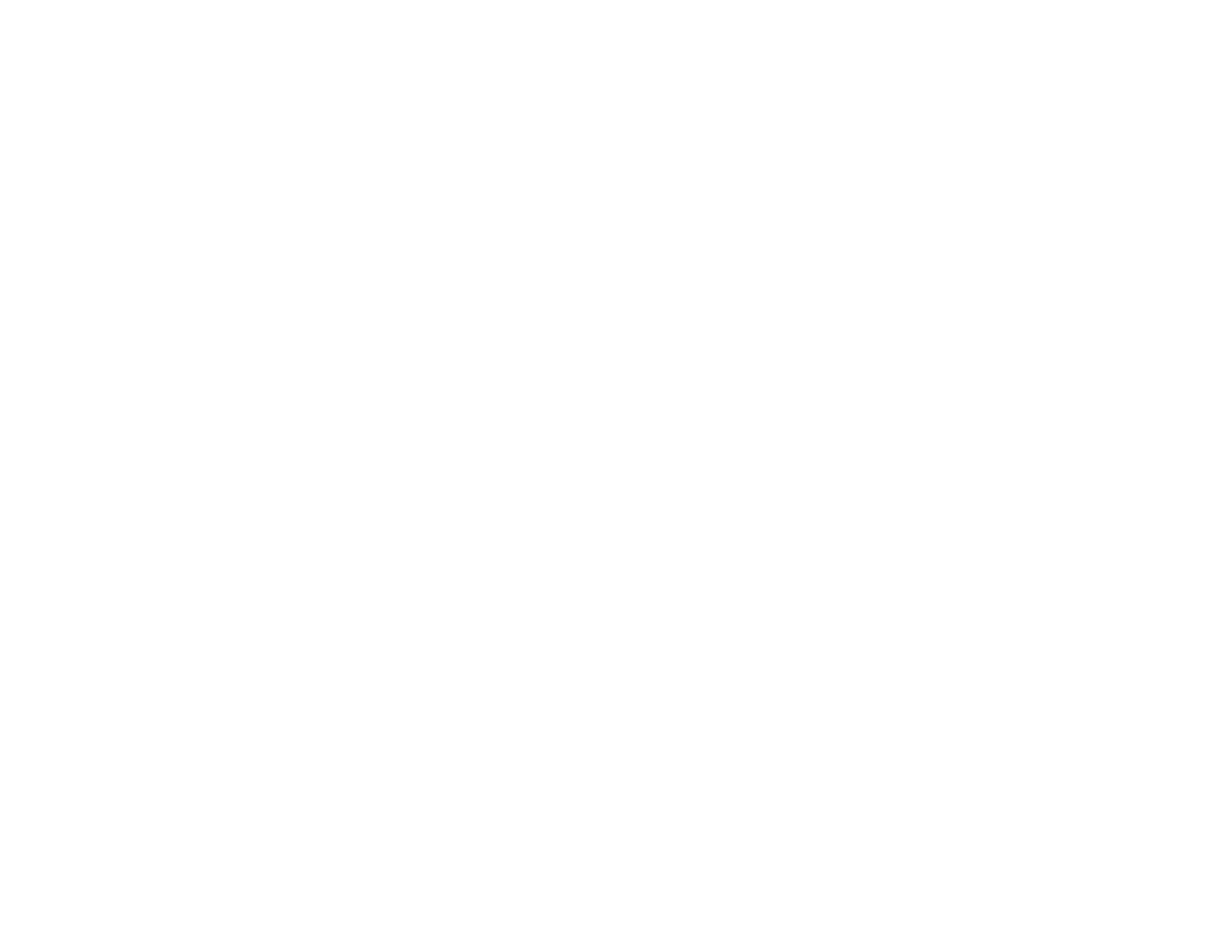
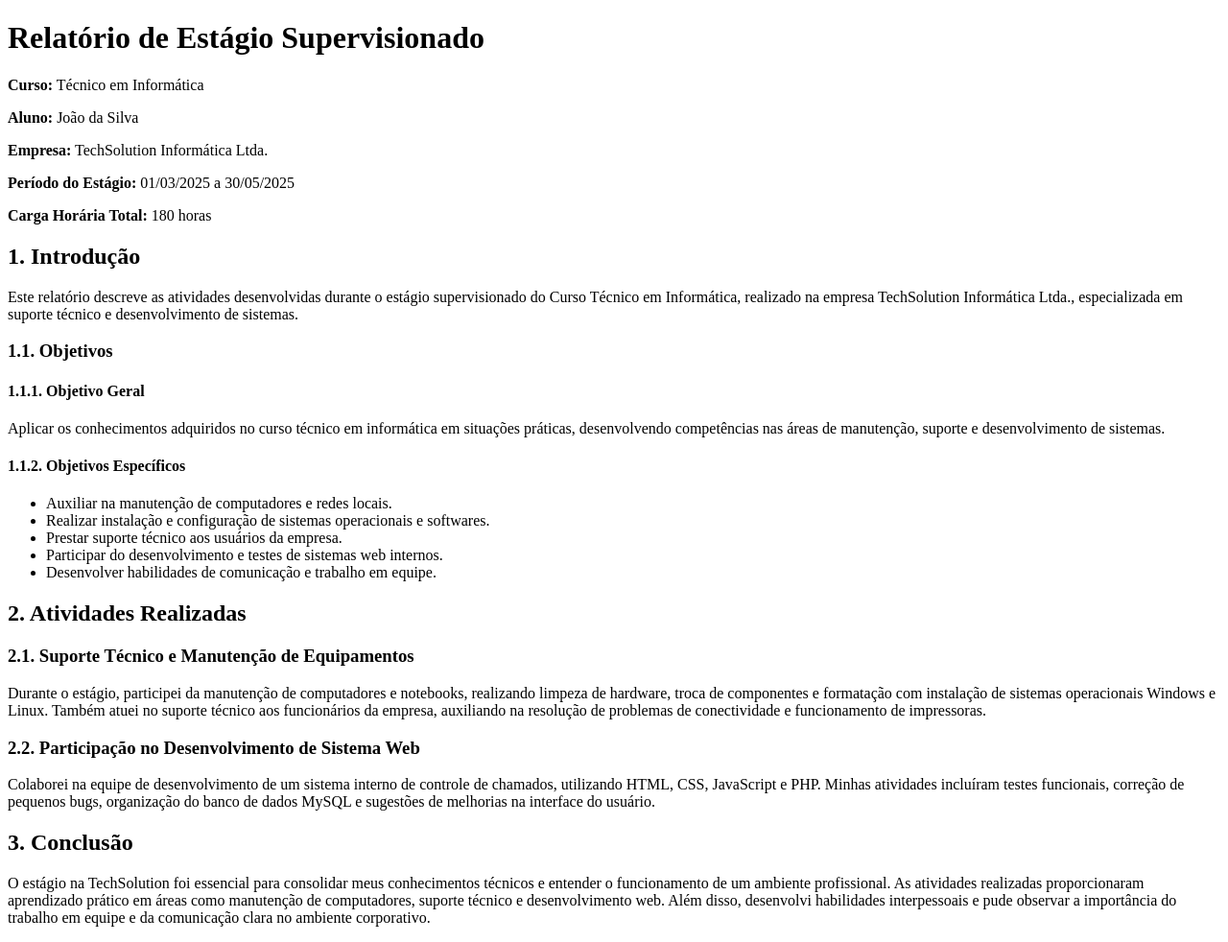
Before and after one commit to caioo19/caio29-05, a plain HTML site: page estagio.html in a window 1280 px wide. Shown: the whole page at 96% size. Before the commit the page ends 800 px from the top, so only its background shows below. Drawn offline with Linux system fonts and the light colour scheme.

Commit message:
colocando o nome

```diff
--- a/estagio.html
+++ b/estagio.html
@@ -1,11 +1,52 @@
 <!DOCTYPE html>
-<html lang='pt-br'>
+<html lang="pt-br">
   <head>
-
-		<title>Relatório de Estágio</title>
+    <title>Relatório de Estágio - Técnico em Informática</title>
   </head>
   <body>
-    <h1>
+    <h1>Relatório de Estágio Supervisionado</h1>
+    <p><strong>Curso:</strong> Técnico em Informática</p>
+    <p><strong>Aluno:</strong> João da Silva</p>
+    <p><strong>Empresa:</strong> TechSolution Informática Ltda.</p>
+    <p><strong>Período do Estágio:</strong> 01/03/2025 a 30/05/2025</p>
+    <p><strong>Carga Horária Total:</strong> 180 horas</p>
 
+    <h2>1. Introdução</h2>
+    <p>
+      Este relatório descreve as atividades desenvolvidas durante o estágio supervisionado do Curso Técnico em Informática, realizado na empresa TechSolution Informática Ltda., especializada em suporte técnico e desenvolvimento de sistemas.
+    </p>
+
+    <h3>1.1. Objetivos</h3>
+
+    <h4>1.1.1. Objetivo Geral</h4>
+    <p>
+      Aplicar os conhecimentos adquiridos no curso técnico em informática em situações práticas, desenvolvendo competências nas áreas de manutenção, suporte e desenvolvimento de sistemas.
+    </p>
+
+    <h4>1.1.2. Objetivos Específicos</h4>
+    <ul>
+      <li>Auxiliar na manutenção de computadores e redes locais.</li>
+      <li>Realizar instalação e configuração de sistemas operacionais e softwares.</li>
+      <li>Prestar suporte técnico aos usuários da empresa.</li>
+      <li>Participar do desenvolvimento e testes de sistemas web internos.</li>
+      <li>Desenvolver habilidades de comunicação e trabalho em equipe.</li>
+    </ul>
+
+    <h2>2. Atividades Realizadas</h2>
+
+    <h3>2.1. Suporte Técnico e Manutenção de Equipamentos</h3>
+    <p>
+      Durante o estágio, participei da manutenção de computadores e notebooks, realizando limpeza de hardware, troca de componentes e formatação com instalação de sistemas operacionais Windows e Linux. Também atuei no suporte técnico aos funcionários da empresa, auxiliando na resolução de problemas de conectividade e funcionamento de impressoras.
+    </p>
+
+    <h3>2.2. Participação no Desenvolvimento de Sistema Web</h3>
+    <p>
+      Colaborei na equipe de desenvolvimento de um sistema interno de controle de chamados, utilizando HTML, CSS, JavaScript e PHP. Minhas atividades incluíram testes funcionais, correção de pequenos bugs, organização do banco de dados MySQL e sugestões de melhorias na interface do usuário.
+    </p>
+
+    <h2>3. Conclusão</h2>
+    <p>
+      O estágio na TechSolution foi essencial para consolidar meus conhecimentos técnicos e entender o funcionamento de um ambiente profissional. As atividades realizadas proporcionaram aprendizado prático em áreas como manutenção de computadores, suporte técnico e desenvolvimento web. Além disso, desenvolvi habilidades interpessoais e pude observar a importância do trabalho em equipe e da comunicação clara no ambiente corporativo.
+    </p>
   </body>
 </html>
```
Also changed, not shown: aspiracoes.html (added, +23 -0 lines), experiencias.html (added, +23 -0 lines).
